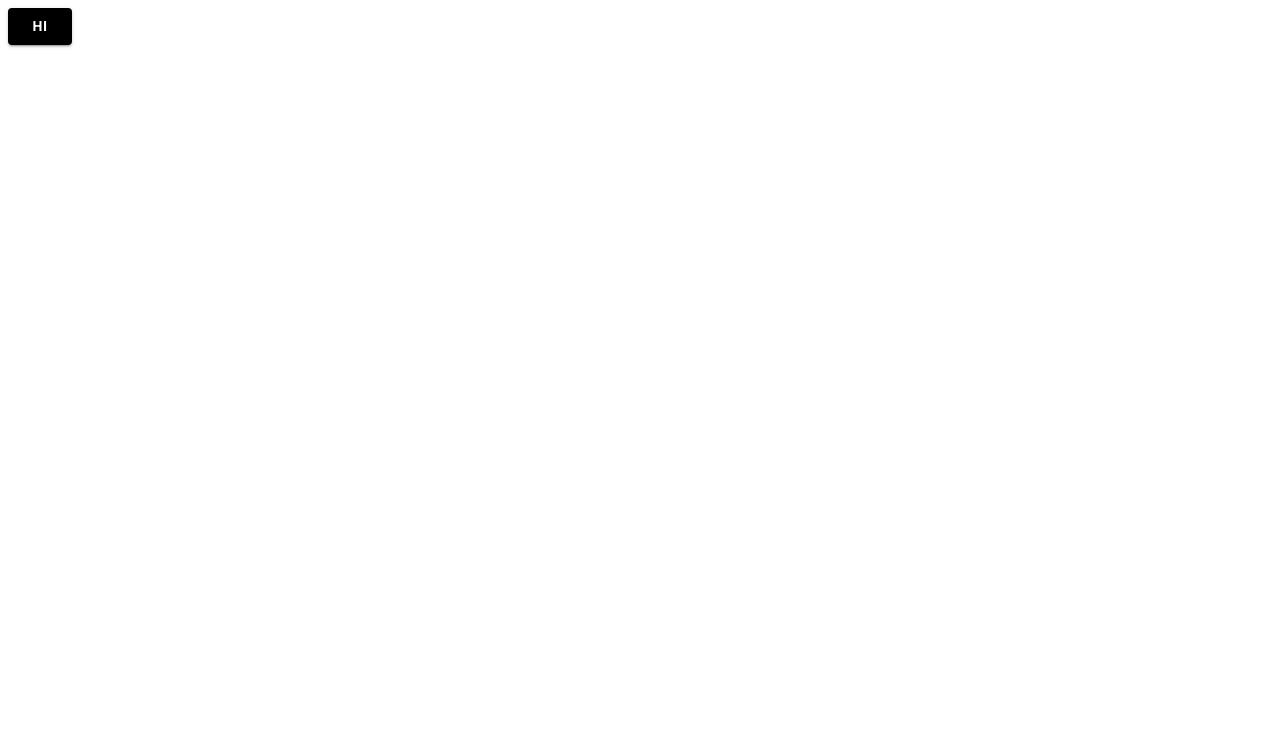
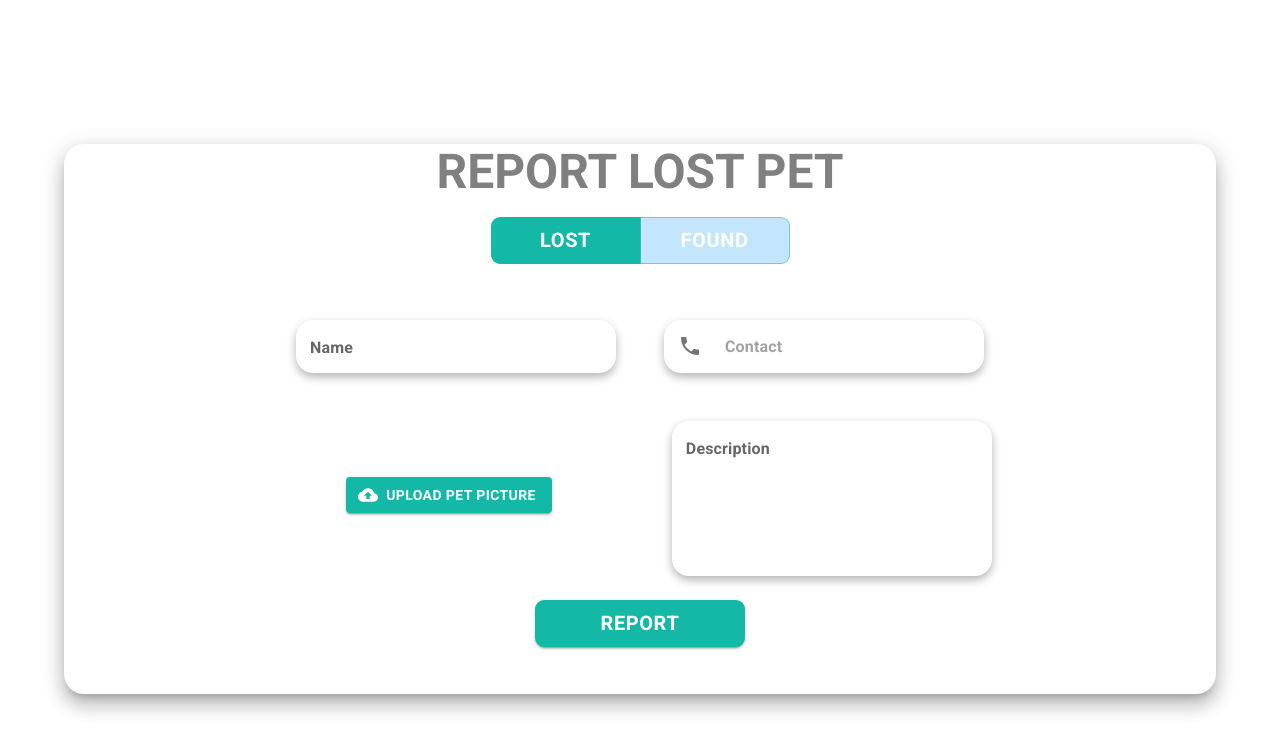
Before and after one commit to anas-ahmad1/PetArcadia, a React (Vite) app: page / in a window 1280 px wide. Shown: the top 752 px of the page. Built offline with nearby package versions, Linux system fonts and the light colour scheme.

Commit message:
Updated UI

```diff
--- a/package.json
+++ b/package.json
@@ -13,10 +13,13 @@
     "@emotion/react": "^11.11.1",
     "@emotion/styled": "^11.11.0",
     "@fontsource/roboto": "^5.0.8",
+    "@mui/icons-material": "^5.14.18",
     "@mui/material": "^5.14.18",
+    "@mui/styled-engine-sc": "^6.0.0-alpha.6",
     "react": "^18.2.0",
     "react-color": "^2.19.3",
-    "react-dom": "^18.2.0"
+    "react-dom": "^18.2.0",
+    "styled-components": "^6.1.1"
   },
   "devDependencies": {
     "@types/react": "^18.2.15",
--- a/src/components/ReportLostPet.jsx
+++ b/src/components/ReportLostPet.jsx
@@ -5,12 +5,18 @@ import Button from '@mui/material/Button';
 import ButtonGroup from '@mui/material/ButtonGroup';
 import Container from '@mui/material/Container';
 import { useState } from 'react';
+import Paper from '@mui/material/Paper';
 import Box from '@mui/material/Box';
 import TextField from '@mui/material/TextField';
+import InputAdornment from '@mui/material/InputAdornment';
+import LocalPhoneIcon from '@mui/icons-material/LocalPhone';
+import CloudUploadIcon from '@mui/icons-material/CloudUpload';
 
 
 
 export default function Report() {
+
+
 
     const [activeButton, setActive] = useState('LOST');
 
@@ -24,7 +30,10 @@ export default function Report() {
 
     return (
 
-        <div>{/*Div for Main outline*/}
+        <Container maxWidth="lg" align='center'> {/*Main Container that defines the paper layout*/}
+
+            <Paper elevation={12} square={false} sx={{ height: "550px", borderRadius: '20px' }}>
+
 
                 <div>  {/*Div for heading*/}
 
@@ -34,40 +43,72 @@ export default function Report() {
 
                 </div>
 
-            <Container align='center'>   {/*Container for Button Gorup*/}
+                <form action="">
 
-                <ButtonGroup size="large" aria-label="large button group">
-                    <Button onClick={() => handleButtonClick('LOST')} sx={{ backgroundColor: activeButton === 'FOUND' ? 'rgba(0,0,0,0.5)' : 'primary.main', color: 'white' }}>LOST</Button>
 
-                    <Button onClick={() => handleButtonClick('FOUND')} sx={{ backgroundColor: activeButton === 'LOST' ? 'rgba(0,0,0,0.5)' : 'primary.main', color: 'white' }}>FOUND</Button>
+
+
+
+                    <ButtonGroup  >
+                        <Button onClick={() => handleButtonClick('LOST')} sx={{ backgroundColor: activeButton === 'FOUND' ? 'rgba(135,206,250,0.5)' : 'primary.main', color: 'white', fontSize: 20, width: 150, borderRadius: '9px' }}>LOST</Button>
+
+                        <Button onClick={() => handleButtonClick('FOUND')} sx={{ backgroundColor: activeButton === 'LOST' ? 'rgba(135,206,250,0.5)' : 'primary.main', color: 'white', fontSize: 20, width: 150, borderRadius: '9px' }}>FOUND</Button>
                     </ButtonGroup>
 
 
 
                     <Box mt={4} component="form"
                         sx={{
-                        '& .MuiTextField-root': { m: 1, width: '25ch' },
+                            '& .MuiTextField-root': { m: 5, width: '40ch' },
+
                         }}
                         noValidate
                         autoComplete="off"> {/*Box for all the Input Fields*/}
 
-                    <div>
-                        <div>
+
+                        <Box sx={{
+                            '& .MuiOutlinedInput-notchedOutline': {
+                                border: 'none', // Remove the bottom line
+                            },
+                            '&:hover .MuiOutlinedInput-notchedOutline': {
+                                border: 'none', // Remove the bottom line on hover
+                            },
+                            '& .Mui-focused .MuiOutlinedInput-notchedOutline': {
+                                border: 'none', // Remove the bottom line when focused
+                            },
+                            '& .MuiOutlinedInput-input': {
+                                padding: '15px', // Adjust padding as needed
+                            },
+                            '& .MuiTextField-root': {
+                                m: 3,
+                                borderRadius: '17px', // Adjust the border radius as needed
+                                boxShadow: '0px 4px 10px rgba(0, 0, 0, 0.3)', // Adjust the shadow as needed
+
+                            },
+                        }}>
+
+
                             <TextField
-
                                 id="outlined-required"
                                 label="Name"
-                                placeholder='Name'
+                                placeholder="Name"
                             />
+
+
                             <TextField
 
                                 id="outlined-required2"
-                                label="Contact"
                                 placeholder='Contact'
+                                InputProps={{
+                                    startAdornment: (
+                                        <InputAdornment position="start">
+                                            <LocalPhoneIcon />
+                                        </InputAdornment>
+                                    ),
+                                }}
                             />
-                        </div>
 
-                        <div>
+                            <div style={{ paddingLeft: '50px' }}>
                                 <input
                                     accept="image/*"
                                     style={{ display: 'none' }}
@@ -77,13 +118,14 @@ export default function Report() {
                                     name='PET PICTURE'
 
                                 />
-                            <label htmlFor="contained-button-file" style={{ border: '3px dotted teal' }}>
+                                <label htmlFor="contained-button-file">
                                     <Button
                                         variant="contained"
                                         component="span"
-                                    sx={{ mt: 2, color: 'white', mr: 12, mt: 10, ml: 4 }}
+                                        sx={{ mt: 10, color: 'white', mr: 12, ml: 4 }}
+                                        startIcon={<CloudUploadIcon />}
                                     >
-                                    UPLOAD
+                                        UPLOAD PET PICTURE
                                     </Button>
                                 </label>
 
@@ -94,32 +136,36 @@ export default function Report() {
                                     rows={4}
                                     label="Description"
                                     placeholder='Description'
+
                                 />
 
 
                             </div>
+                        </Box>
 
-                    </div>
 
-                    <div>
+
+
+
+                        <div >
                             <Button
                                 variant="contained"
                                 component="span"
                                 align="center"
-                            sx={{ mt: 2, color: 'white' }}
+                                sx={{ color: 'white', fontSize: 20, width: 210, borderRadius: '9px' }}
                             >
                                 REPORT
                             </Button>
                         </div>
+
                     </Box>
 
-            </Container>
+
+                </form>
 
 
-
-        </div >
-
-
+            </Paper >
+        </Container>
 
     );
 }
--- a/src/components/TestComponent.jsx
+++ b/src/components/TestComponent.jsx
@@ -3,10 +3,6 @@ import Report from "./ReportLostPet"
 
 export default function TestComponent() {
     return (
-        <Button
-            type="submit"
-            variant="contained"
-            color="secondary"
-        >Hi</Button>
+        <Report />
     )
 }
```
Also changed, not shown: src/components/styles.js (added, +10 -0 lines), 1 other file (tests, documents, lock files or other folders). Lines whose indentation alone changed are shown as unchanged.
